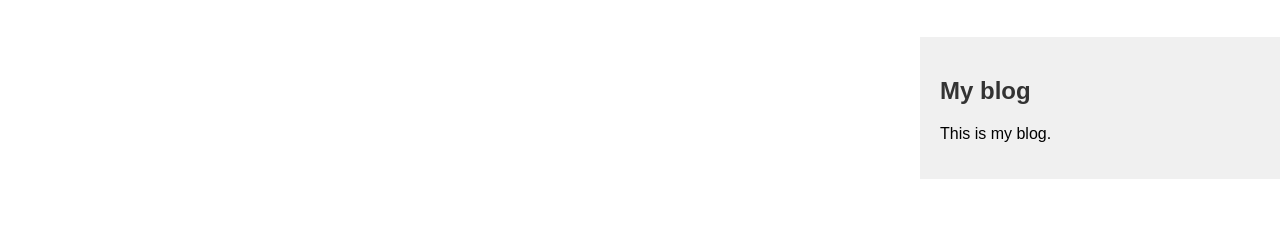
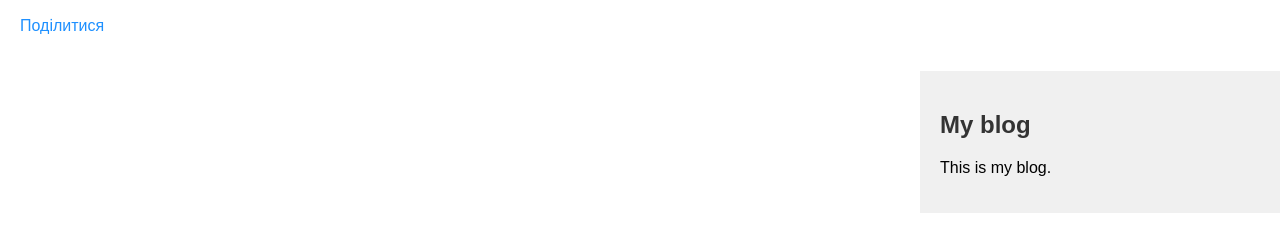
Before and after one commit to MastaBata/myblog, a Django app: template templates/blog/post/detail.html in a window 1280 px wide. Shown: the part 58-310 px from the top of the page. Run offline with Django 5.2, Linux system fonts and the light colour scheme; the template is opened without the code that fills it, so the values that code supplies are empty.

Commit message:
Add share link to post detail template
🤖 Generated with [Claude Code](https://claude.com/claude-code)

Co-Authored-By: Claude <noreply@anthropic.com>

```diff
--- a/templates/blog/post/detail.html
+++ b/templates/blog/post/detail.html
@@ -8,4 +8,9 @@
     Published {{ post.publish }} by {{ post.author }}
 </p>
 {{ post.body|linebreaks }}
+<p>
+	<a href="{% url 'blog:post_share' post.id %}">
+		Поділитися
+	</a>
+</p>
 {% endblock %}
```
